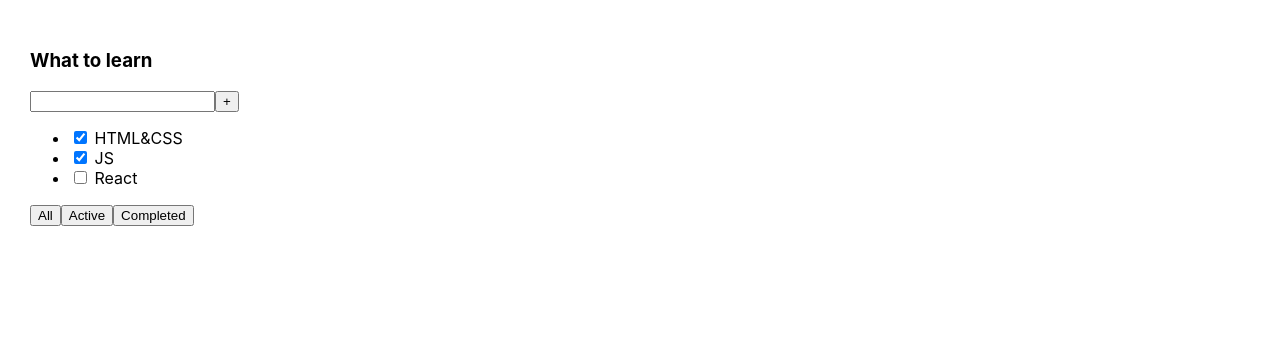
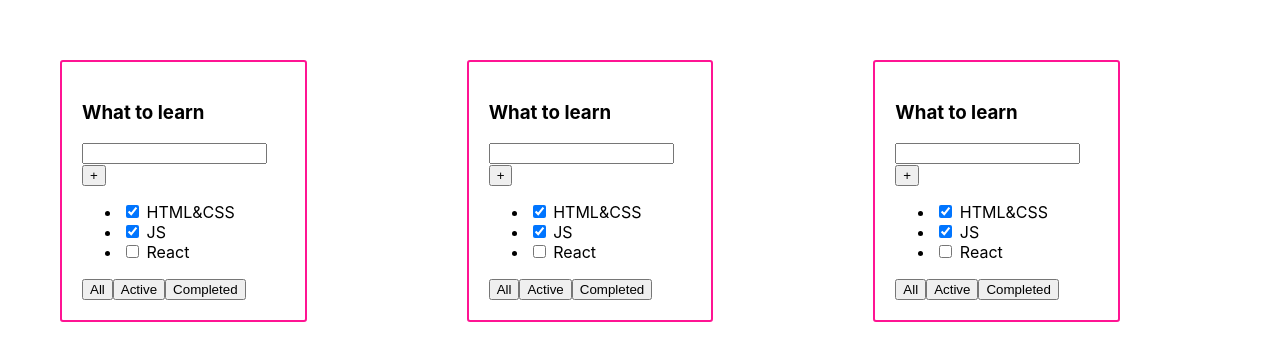
Before and after one commit to NatKhomich/task-manager, a React (Create React App) app: page / in a window 1280 px wide. Shown: the top 360 px of the page. Built offline with nearby package versions, Linux system fonts and the light colour scheme.

Commit message:
first component

```diff
--- a/src/App.css
+++ b/src/App.css
@@ -6,3 +6,9 @@
 .App > div {
   margin-right: 50px;
 }
+
+.todolist {
+  border: 2px solid deeppink;
+  border-radius: 3px;
+  padding: 20px;
+}
--- a/src/App.tsx
+++ b/src/App.tsx
@@ -1,26 +1,13 @@
 import React from 'react';
 import './App.css';
+import Todolist from "./Todolist";
 
 function App() {
     return (
         <div className="App">
-            <div>
-                <h3>What to learn</h3>
-                <div>
-                    <input/>
-                    <button>+</button>
-                </div>
-                <ul>
-                    <li><input type="checkbox" checked={true}/> <span>HTML&CSS</span></li>
-                    <li><input type="checkbox" checked={true}/> <span>JS</span></li>
-                    <li><input type="checkbox" checked={false}/> <span>React</span></li>
-                </ul>
-                <div>
-                    <button>All</button>
-                    <button>Active</button>
-                    <button>Completed</button>
-                </div>
-            </div>
+            <Todolist/>
+            <Todolist/>
+            <Todolist/>
         </div>
     );
 }
--- /dev/null
+++ b/src/Todolist.tsx
@@ -0,0 +1,27 @@
+import React, {Component} from 'react';
+
+const Todolist = () => {
+        return (
+                <div className="App">
+                    <div className="todolist">
+                        <h3>What to learn</h3>
+                        <div>
+                            <input/>
+                            <button>+</button>
+                        </div>
+                        <ul>
+                            <li><input type="checkbox" checked={true}/> <span>HTML&CSS</span></li>
+                            <li><input type="checkbox" checked={true}/> <span>JS</span></li>
+                            <li><input type="checkbox" checked={false}/> <span>React</span></li>
+                        </ul>
+                        <div>
+                            <button>All</button>
+                            <button>Active</button>
+                            <button>Completed</button>
+                        </div>
+                    </div>
+                </div>
+        );
+}
+
+export default Todolist;
```
